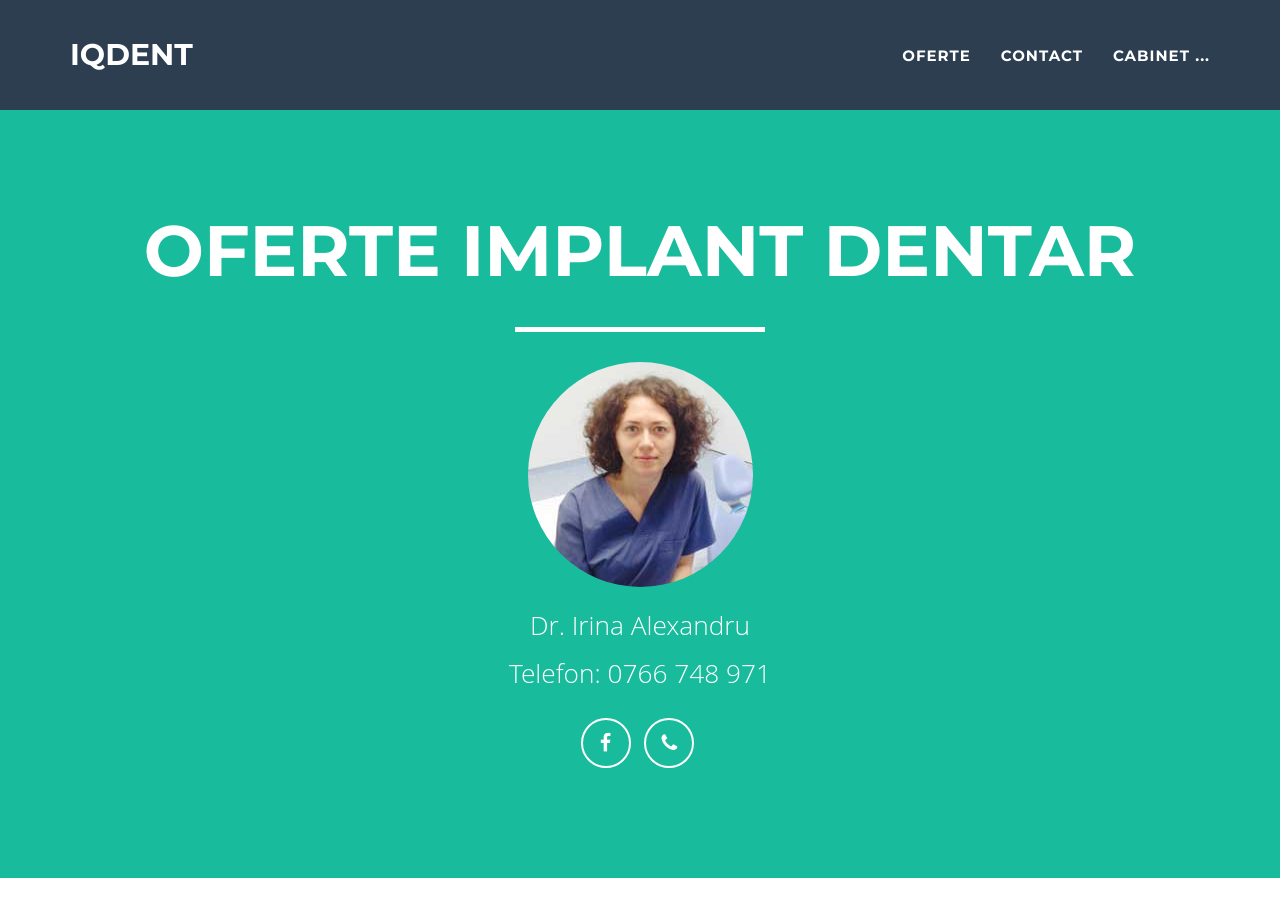
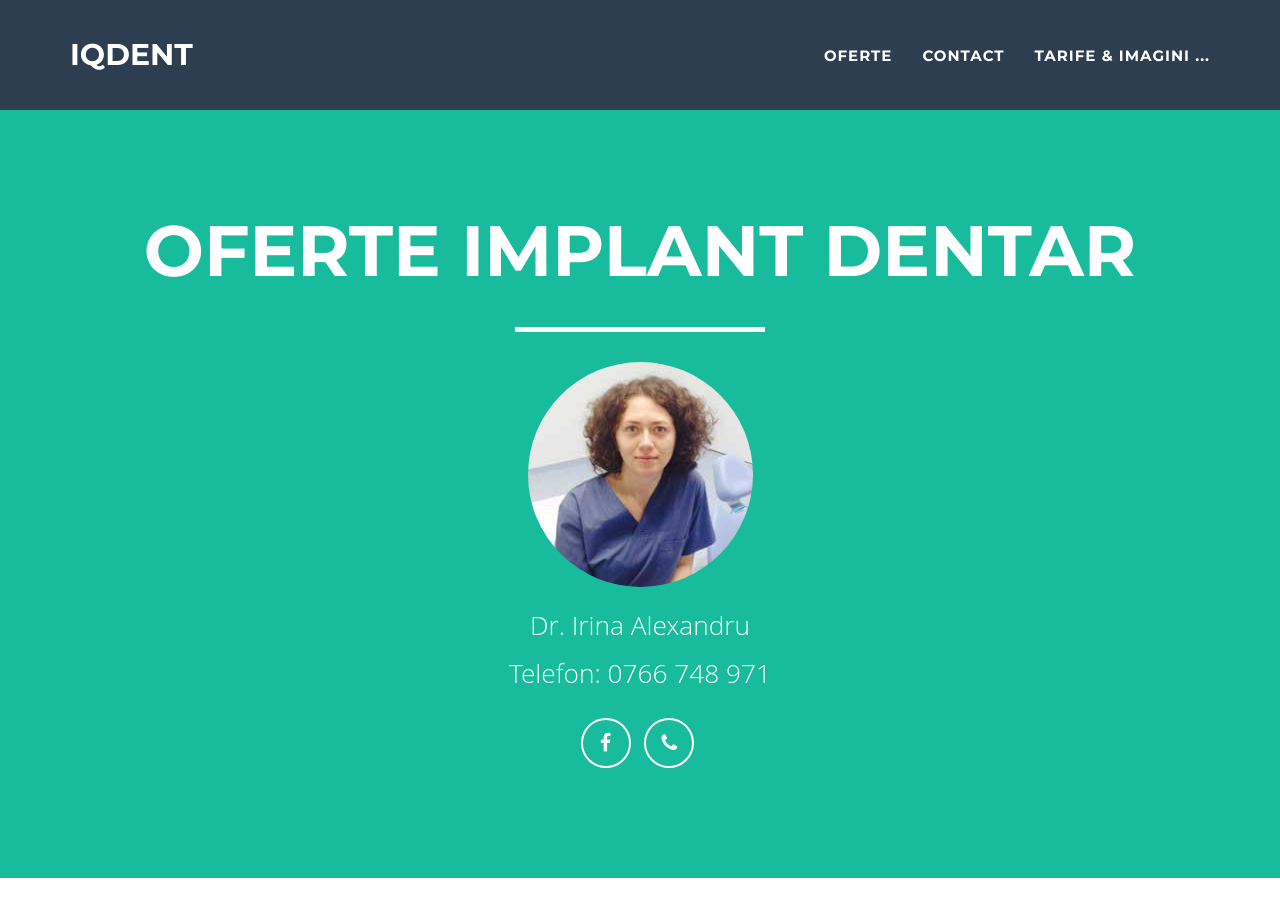
Before and after one commit to littledentgopo/offerdent, a Jekyll site: the page built from index.html, in a window 1280 px wide and 900 px high. Built offline with Jekyll 4.4.1, drawn with Linux system fonts in a browser that asks for light colours; nearby versions of some CDN libraries.

```diff
--- a/_includes/nav.html
+++ b/_includes/nav.html
@@ -26,7 +26,7 @@
                             <a href="{{page.home}}#contact">Contact</a>
                         </li>
                         <li>
-                            <a href="http://www.iqdent.ro/irina-imagini.html" rel="nofollow" >Cabinet ...</a>
+                            <a href="http://www.iqdent.ro/irina-imagini.html" rel="nofollow" >Tarife &amp; Imagini ...</a>
                         </li>
 
                     </ul>
```
